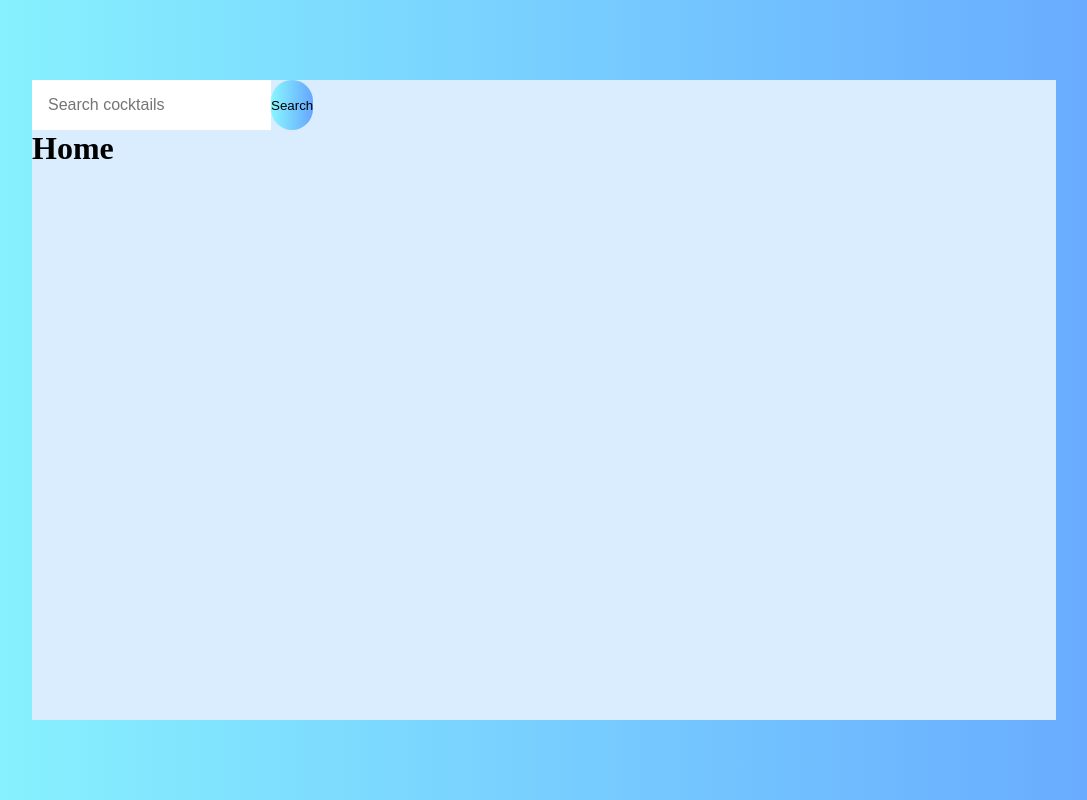
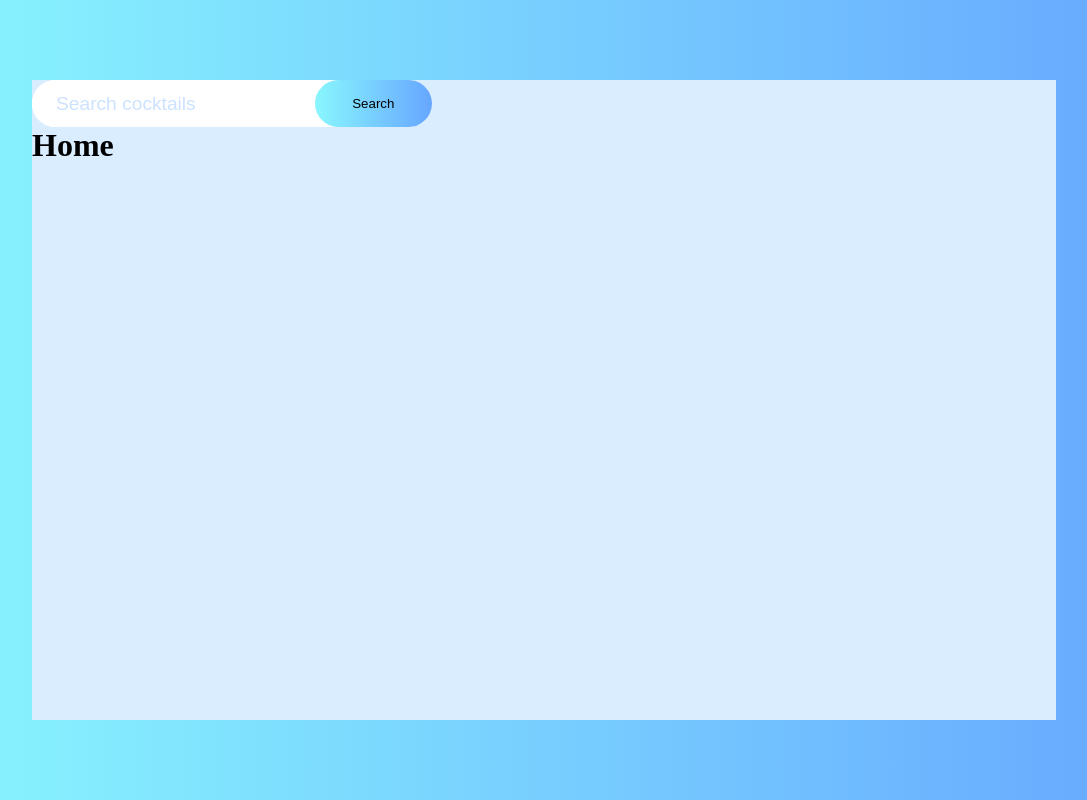
Before and after one commit to jash139/cocktails-vue, a Vue app: page / in a window 1280 px wide. Shown: the whole page, without its empty margins (96-1183 px from the left). Built offline with nearby package versions, Linux system fonts and the light colour scheme.

Commit message:
Styled the SearchBar component

```diff
--- a/src/components/SearchBar.vue
+++ b/src/components/SearchBar.vue
@@ -1,14 +1,12 @@
 <template>
   <form @submit="onSubmit" class="search-bar">
-    <div class="form-control">
     <input
-        class="input"
+      class="search-field"
       type="text"
       v-model="searchQuery"
       name="searchQuery"
       placeholder="Search cocktails"
     />
-    </div>
     <input type="submit" value="Search" class="search-btn" />
   </form>
 </template>
@@ -33,17 +31,40 @@ export default {
 
 <style scoped>
 .search-bar {
+  background-color: white;
+  border-radius: 10rem;
   display: flex;
+  max-width: 25rem;
 }
-.input {
-  border-width: 0;
-  outline-width: 0;
-  padding: 1rem;
-  font-size: 1rem;
+.search-field {
+  border: none;
+  border-radius: 10rem;
+  color: #66a6ff;
+  font-size: 1.2rem;
+  outline: none;
+  padding: 0.5rem 1.5rem;
+  width: 100%;
+}
+::placeholder {
+  color: #cce2ff;
+}
+:-ms-input-placeholder {
+  color: #cce2ff;
+}
+::-ms-input-placeholder {
+  color: #cce2ff;
 }
 .search-btn {
   background-image: linear-gradient(to right, #89f7fe, #66a6ff);
-  border: none;
+  border-width: 0;
   border-radius: 10rem;
+  outline-width: 0;
+  padding: 1rem;
+  width: 10rem;
+  transition: all 0.2s ease;
+}
+.search-btn:hover {
+  cursor: pointer;
+  transform: scale(1.08);
 }
 </style>
```
Lines whose indentation alone changed are shown as unchanged.
